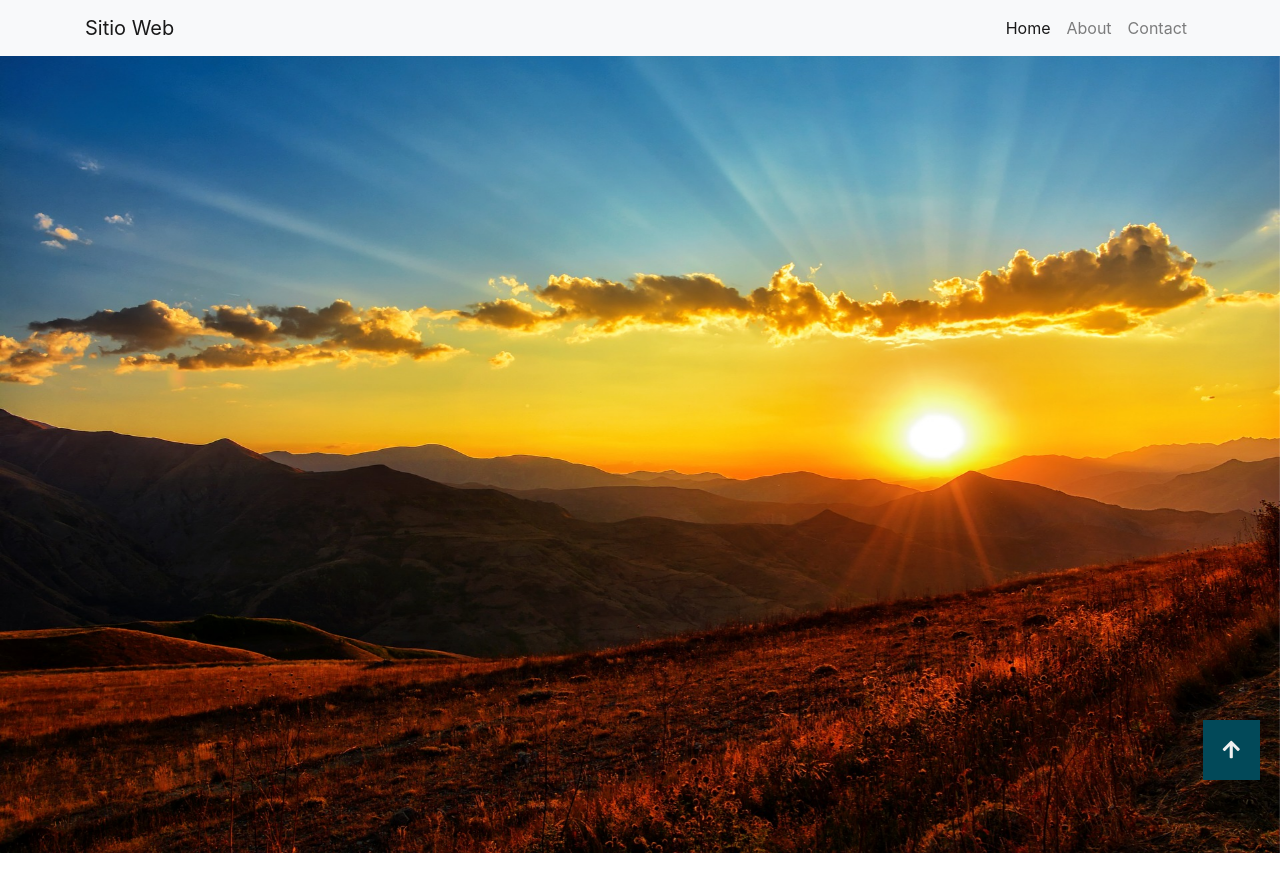
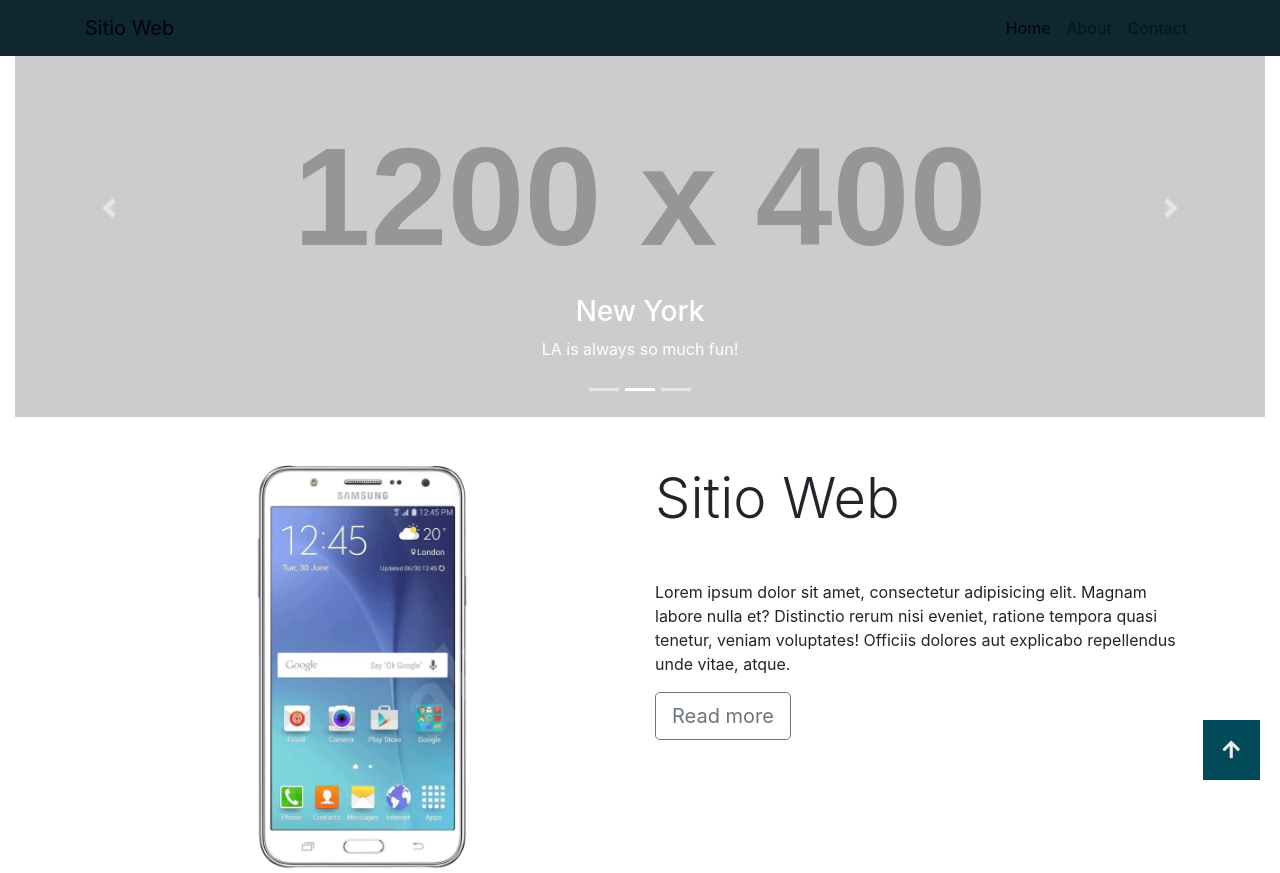
Before and after one commit to samuel1092/proyecto-p-bootstrap4, a plain HTML site: page index.html in a window 1280 px wide. Shown: the top 873 px of the page. Drawn offline with nearby package versions, Linux system fonts and the light colour scheme; placeholder pictures from the web are drawn by us.

Commit message:
desktop
updte

```diff
--- a/css/main.css
+++ b/css/main.css
@@ -1,4 +1,12 @@
-
+.background-primary{
+    background-color: #79bfd8;
+}
+.background-secondary{
+    background-color: ;
+}
+.menu-sup{
+    background-color: #0e2730 !important;
+}
 content{
 	margin-top: 75px;
 }
--- a/index.html
+++ b/index.html
@@ -3,13 +3,13 @@
 <head>
 	<meta charset="utf-8">
 	<meta http-equiv="X-UA-Compatible" content="IE=edge">
-	<title>Sitio Web Practica 1</title>
+	<title>Sitio Web</title>
 
     <!--Script boton-->
     <!--<script src=" http://code.jquery.com/jquery-latest.js"></script>-->
 	<!--Google Fonts-->
 	<link href="https://fonts.googleapis.com/css?family=Gothic+A1" rel="stylesheet">
-	<!-- Bootstrap 4-->
+	<!-- Bootstrap<!-- Bootstrap 4-->
 	<link rel="stylesheet" href="https://stackpath.bootstrapcdn.com/bootstrap/4.1.1/css/bootstrap.min.css" integrity="sha384-WskhaSGFgHYWDcbwN70/dfYBj47jz9qbsMId/iRN3ewGhXQFZCSftd1LZCfmhktB" crossorigin="anonymous">
 	<!--ScrollReveal-->
 	<script src="https://unpkg.com/scrollreveal/dist/scrollreveal.min.js"></script>
@@ -22,27 +22,10 @@
 </head>
 <body>
 
-<section>
-
-    <div id="carouselExampleSlidesOnly" class="carousel slide" data-ride="carousel">
-        <div class="carousel-inner">
-            <div class="carousel-item active">
-                <img class="d-block w-100" src="img/hero1.jpg" alt="First slide">
-            </div>
-            <div class="carousel-item">
-                <img class="d-block w-100" src="img/hero2.jpg" alt="Second slide">
-            </div>
-            <div class="carousel-item">
-                <img class="d-block w-100" src="img/hero3.jpg" alt="Third slide">
-            </div>
-        </div>
-    </div>
-</section>
-
 <!--Menu Navegación-->
-
-<nav class="navbar navbar-expand-lg navbar-light bg-light fixed-top">
-	<div class="container">
+<header>
+<nav class="navbar navbar-expand-lg navbar-light bg-light fixed-top menu-sup ">
+	<div class="container ">
   <a class="navbar-brand" href="#">Sitio Web </a>
   <button class="navbar-toggler" type="button" data-toggle="collapse" data-target="#navbarNav" aria-controls="navbarNav" aria-expanded="false" aria-label="Toggle navigation">
     <span class="navbar-toggler-icon"></span>
@@ -62,9 +45,50 @@
   </div>
 </div>
 </nav>
-<!--Header-->
+</header>
+<div class="container-fluid background">
+    <div id="carouselExampleIndicators" class="carousel slide" data-ride="carousel">
+        <ol class="carousel-indicators">
+            <li data-target="#carouselExampleIndicators" data-slide-to="0" class="active"></li>
+            <li data-target="#carouselExampleIndicators" data-slide-to="1"></li>
+            <li data-target="#carouselExampleIndicators" data-slide-to="2"></li>
+        </ol>
+        <div class="carousel-inner">
+            <div class="carousel-item active">
+                <img class="d-block w-100" src="http://via.placeholder.com/1200x400" alt="First slide">
+                <div class="carousel-caption">
+                    <h3>Los Angeles</h3>
+                    <p>LA is always so much fun!</p>
+                </div>
+            </div>
+            <div class="carousel-item">
+                <img class="d-block w-100" src="http://via.placeholder.com/1200x400" alt="Second slide">
+                <div class="carousel-caption">
+                    <h3>New York</h3>
+                    <p>LA is always so much fun!</p>
+                </div>
+            </div>
+            <div class="carousel-item">
+                <img class="d-block w-100" src="http://via.placeholder.com/1200x400" alt="Third slide">
+                <div class="carousel-caption">
+                    <h3>London</h3>
+                    <p>LA is always so much fun!</p>
+                </div>
+            </div>
+        </div>
+        <a class="carousel-control-prev" href="#carouselExampleIndicators" role="button" data-slide="prev">
+            <span class="carousel-control-prev-icon" aria-hidden="true"></span>
+            <span class="sr-only">Previous</span>
+        </a>
+        <a class="carousel-control-next" href="#carouselExampleIndicators" role="button" data-slide="next">
+            <span class="carousel-control-next-icon" aria-hidden="true"></span>
+            <span class="sr-only">Next</span>
+        </a>
+    </div>
+
+
+<!--Content-->
 <section id="content">
-
 	<div class="container mt-5">
 		<div class="row">
 		<div class="col-md-6">
@@ -84,6 +108,7 @@
 		</div>
 	</div>
 </section>
+
 <!--Testimonial-->
 <section id="testimonial">
 	<div class="container">
@@ -91,6 +116,7 @@
 <p class="h4">Michell Gutierrez</p>
 </div>
 </section>
+
 <section id="info-one">
 	<div class="container">
 <div class="row mt-5">
@@ -109,6 +135,7 @@
 </div>
 	</div>
 </section>
+
 <section id="info-two" style="background:#f1f1f1;">
 	<div class="container">
 		<div class="row">
@@ -123,6 +150,7 @@
 		</div>
 	</div>
 </section>
+</div>
 <footer id="contact">
 	<div class="container">
 		<div class="row">
@@ -147,12 +175,12 @@
 			</div>
 		</div>
 	</div>
-
 </footer>
 
 <!--Bootstrap Scripts-->
 <script src="js/scroolreveal.js">
-    <script src="js/button-up.js">
+</script>
+<script src="js/button-up.js">
 </script>
 <script src="https://code.jquery.com/jquery-3.3.1.slim.min.js" integrity="sha384-q8i/X+965DzO0rT7abK41JStQIAqVgRVzpbzo5smXKp4YfRvH+8abtTE1Pi6jizo" crossorigin="anonymous"></script>
 <script src="https://cdnjs.cloudflare.com/ajax/libs/popper.js/1.14.3/umd/popper.min.js" integrity="sha384-ZMP7rVo3mIykV+2+9J3UJ46jBk0WLaUAdn689aCwoqbBJiSnjAK/l8WvCWPIPm49" crossorigin="anonymous"></script>
```
